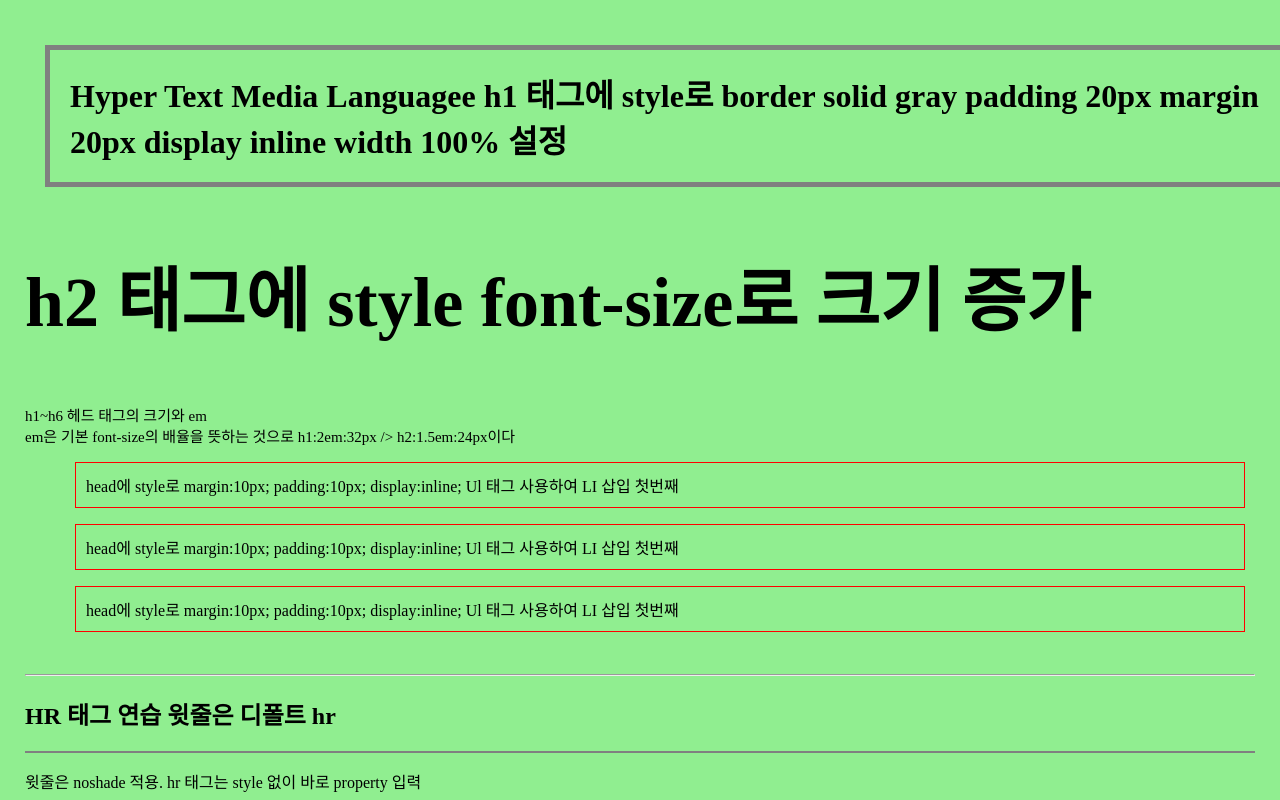
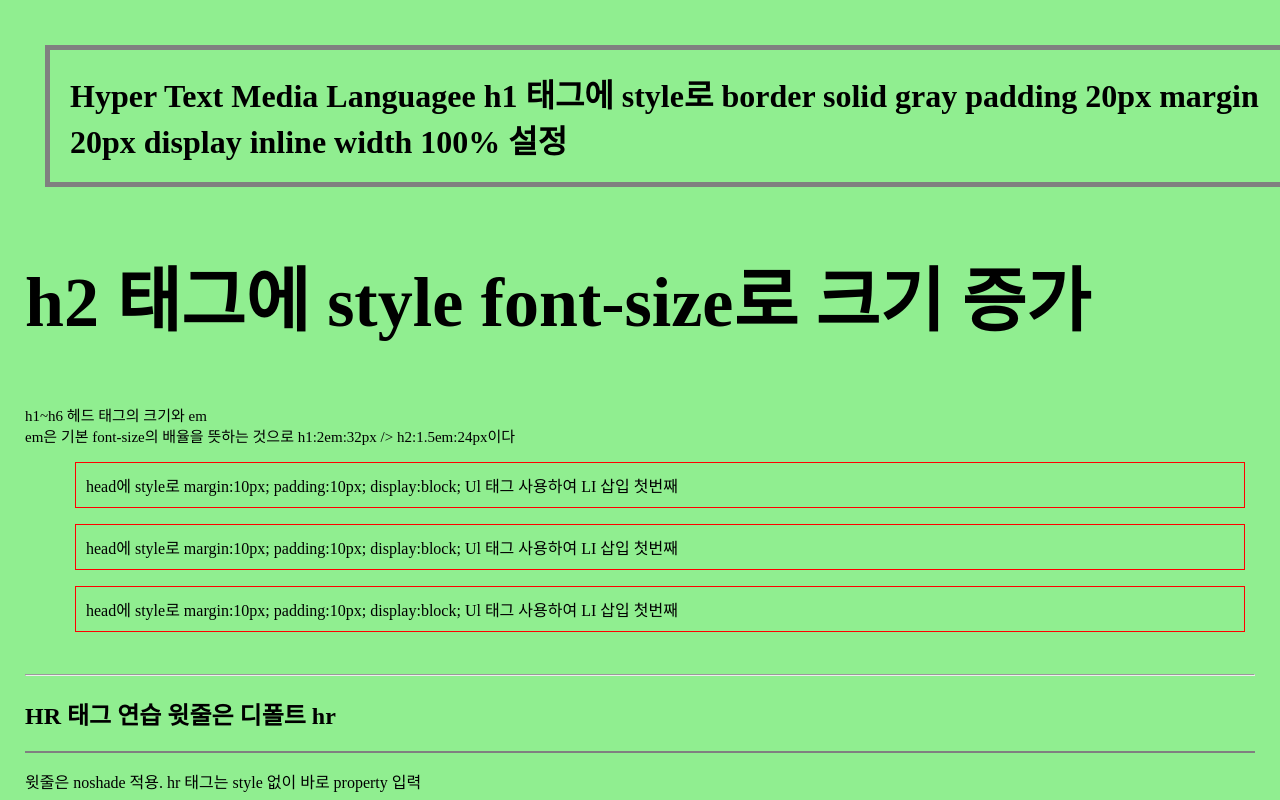
Before and after one commit to kimfrodo/web, a plain HTML site: page index.html in a window 1280 px wide. Shown: the top 800 px of the page. Drawn offline with Linux system fonts and the light colour scheme; a script that the page names is missing.

Commit message:
Update index.html

```diff
--- a/index.html
+++ b/index.html
@@ -18,13 +18,13 @@
   em은 기본 font-size의 배율을 뜻하는 것으로 h1:2em:32px /> h2:1.5em:24px이다</p>
   <ul>
     <p>
-      <li class="a">head에 style로 margin:10px; padding:10px; display:inline; Ul 태그 사용하여 LI 삽입 첫번째</li>
+      <li class="a">head에 style로 margin:10px; padding:10px; display:block; Ul 태그 사용하여 LI 삽입 첫번째</li>
     </p>
     <p>
-      <li class="a">head에 style로 margin:10px; padding:10px; display:inline; Ul 태그 사용하여 LI 삽입 첫번째</li>
+      <li class="a">head에 style로 margin:10px; padding:10px; display:block; Ul 태그 사용하여 LI 삽입 첫번째</li>
     </p>
     <p>
-      <li class="a">head에 style로 margin:10px; padding:10px; display:inline; Ul 태그 사용하여 LI 삽입 첫번째</li>
+      <li class="a">head에 style로 margin:10px; padding:10px; display:block; Ul 태그 사용하여 LI 삽입 첫번째</li>
     </p>
   </ul><br>
 
```
